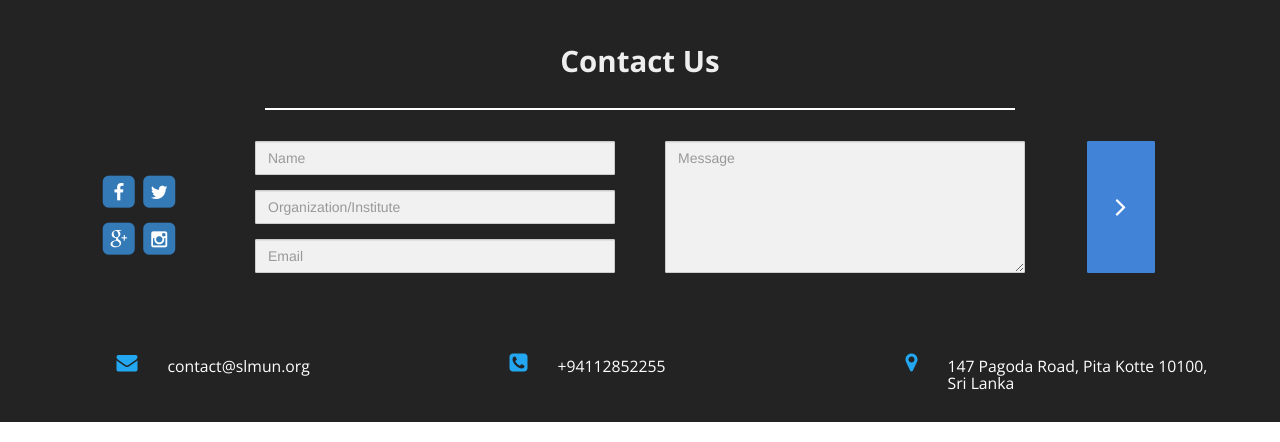
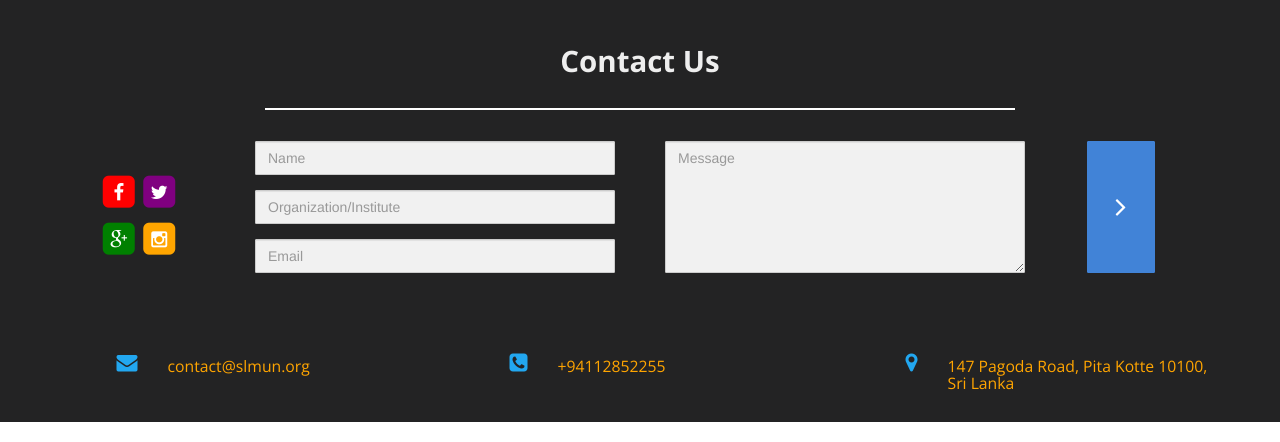
Before and after one commit to Saturnfive/SLMUN15, a PHP site: page / in a window 1280 px wide. Shown: the part 3810-4252 px from the top of the page. Run offline with PHP 8.4, Linux system fonts and the light colour scheme; some libraries are stand-ins or nearby versions.

Commit message:
Added colour change to bottom text

```diff
--- a/css/app.css
+++ b/css/app.css
@@ -405,7 +405,10 @@ a h5 {
 .section6 h5 a,
 .section6 h5 a:hover {
     text-decoration: none;
-    color: #fff;
+    color: orange;   /*Change Contact font colours*/
+}
+.section6 h5 a:hover{
+    color: red;  /*Change Contact font colours*/
 }
 
 .submit-button-font {
@@ -509,3 +512,21 @@ a h5 {
 .item-settings img{
     display: none;
 }
+
+#facebook-sc-bkg{
+    color: red;
+}
+#facebook-sc:hover{
+    color: yellow;
+}
+
+#twitter-sc-bkg{
+ color: purple;
+}
+
+#gplus-sc-bkg{
+    color: green;
+}
+#insta-sc-bkg{
+    color: orange;
+}
```
